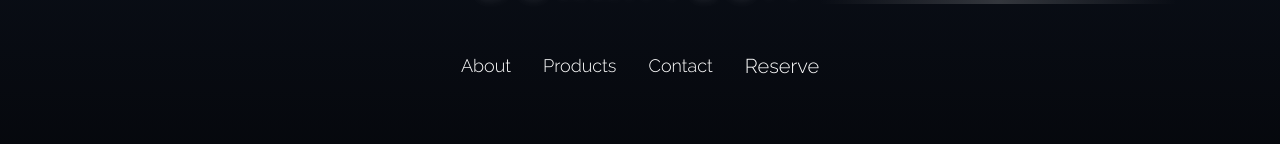
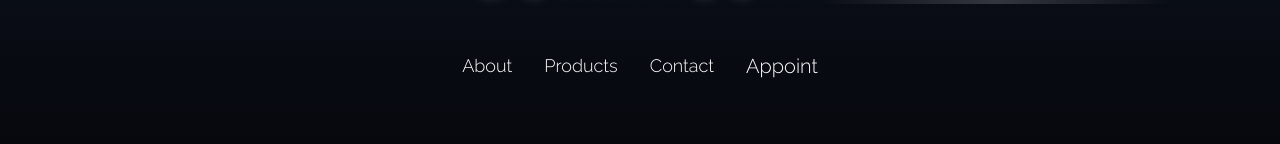
Before and after one commit to dokkiitech/portfoliosite, a Next.js app: page / in a window 1280 px wide. Shown: the part 382-526 px from the top of the page. Built offline with nearby package versions, Linux system fonts and the light colour scheme.

Commit message:
update site

```diff
--- a/src/app/page.tsx
+++ b/src/app/page.tsx
@@ -37,7 +37,7 @@ export default function Home() {
                                 href="/appointment"
                                 className="font-dot text-white text-lg sm:text-xl hover:text-gray-300 transition-colors duration-300"
                             >
-                                Reserve
+                                Appoint
                             </Link>
                         </li>
                     </ul>
```
Also changed, not shown: 18 other files (tests, documents, lock files or other folders).
